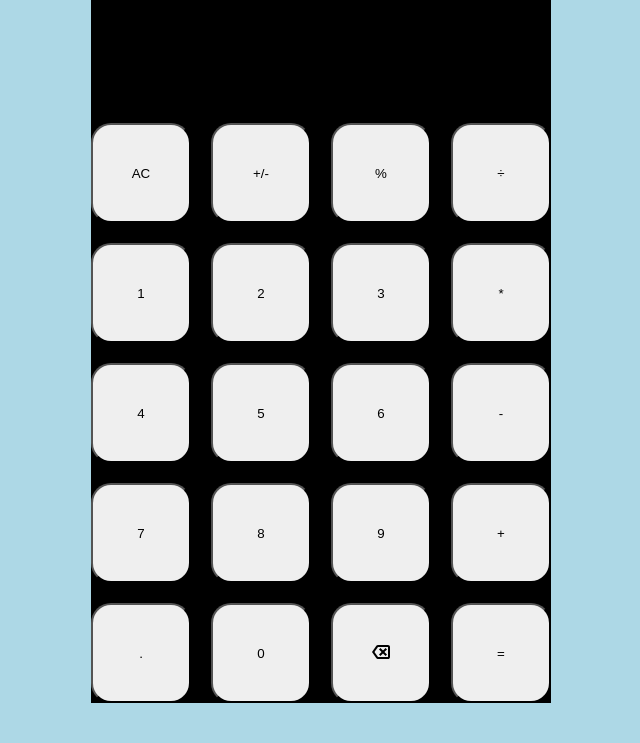
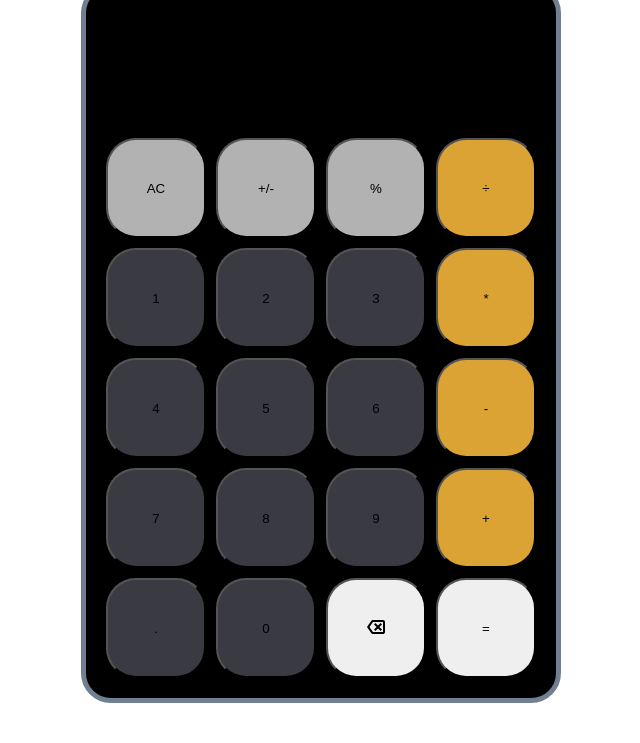
Before and after one commit to minigibo/calculator, a website built with Vite: page index.html in a window 1280 px wide. Shown: the part 57-800 px from the top of the page, without its empty margins (319-959 px from the left). Built offline with nearby package versions, Linux system fonts and the light colour scheme.

Commit message:
initial styling of the calculator buttons

```diff
--- a/index.html
+++ b/index.html
@@ -17,9 +17,9 @@
         <div id="previous-operand"></div>
         <div id="current-operand"></div>
       </div>
-      <button class="calculator__button" id="all-clear">AC</button>
-      <button class="calculator__button" id="plus-minus">+/-</button>
-      <button class="calculator__button" id="operation">%</button>
+      <button class="calculator__button" id="operationTwo">AC</button>
+      <button class="calculator__button" id="operationTwo">+/-</button>
+      <button class="calculator__button" id="operationTwo">%</button>
       <button class="calculator__button" id="operation">÷</button>
       <button class="calculator__button" id="number">1</button>
       <button class="calculator__button" id="number">2</button>
--- a/style.scss
+++ b/style.scss
@@ -21,7 +21,6 @@ body {
   font-family: $font-main;
   padding: 0;
   margin: 0;
-  background-color: lightblue;
   display: flex;
   flex-direction: column;
   justify-content: center;
@@ -29,9 +28,12 @@ body {
 }
 
 .calculator__grid {
+  border-radius: 30px;
   background-color: black;
   display: grid;
-  gap: 20px;
+  gap: 10px;
+  padding: 20px;
+  border: 5px solid slategrey;
   justify-content: center;
   align-content: center;
   grid-template-columns: repeat(4, 100px);
@@ -50,5 +52,17 @@ body {
 }
 
 .calculator__button {
-  border-radius: 20px;
+  border-radius: 30px;
+
+  &#operationTwo {
+    background-color: #b2b2b2;
+  }
+
+  &#operation {
+    background-color: #dba234;
+  }
+
+  &#number {
+    background-color: #393a42;
+  }
 }
```
